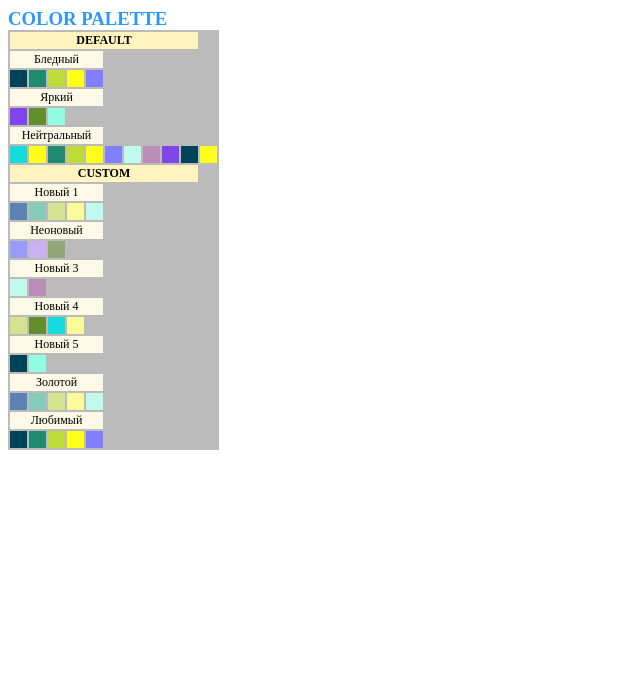
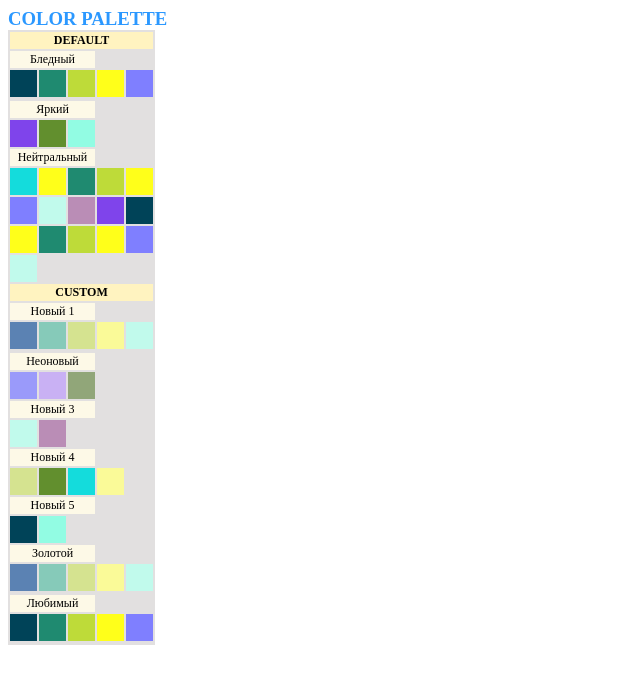
Before and after one commit to ENNA-Egor/SuperJS, a plain HTML site: page index.html in a window 1280 px wide. Shown: the whole page, without its empty margins (0-640 px from the left). Drawn offline with Linux system fonts and the light colour scheme.

Commit message:
Решён вопрос перенроса палет. Спасибо чату.

```diff
--- a/asset/const.js
+++ b/asset/const.js
@@ -3,7 +3,7 @@ const COLOR_PALLETE ={
     'Default': [
         ['Бледный','004358', '1f8a70', 'bedb39', 'ffff1a', '7f7fff'],
         ['Яркий', '7f44eb', '628f2e', '92fce3'],
-        ['Нейтральный', '14dcdc', 'ffff1a','1f8a70', 'bedb39', 'ffff1a', '7f7fff', 'c1faec', 'ba8db6', '7f44eb','004358', 'ffff1a']
+        ['Нейтральный', '14dcdc', 'ffff1a','1f8a70', 'bedb39', 'ffff1a', '7f7fff', 'c1faec', 'ba8db6', '7f44eb','004358', 'ffff1a','1f8a70', 'bedb39', 'ffff1a', '7f7fff', 'c1faec']
     ],
     'Custom': [
         ['Новый 1', '5b82b3', '86cab9', 'd5e390', 'fafa98', 'c1faec'],
--- a/css/style.css
+++ b/css/style.css
@@ -19,7 +19,7 @@ td {
 
 .table{
     /* border: 1px solid rgb(163, 148, 248);  */
-    background-color: rgb(187, 187, 187);
+    background-color: rgb(226, 224, 224);
 }
 h3{
     padding: auto;
@@ -28,6 +28,6 @@ h3{
     text-transform: uppercase;
 }
 .pallet{
-    height: 15px;
-    width: 15px;
+    height: 25px;
+    width: 25px;
 }
--- a/js/main.js
+++ b/js/main.js
@@ -5,22 +5,28 @@ for (let key in COLOR_PALLETE){
     for(let i=0; i<COLOR_PALLETE[key].length; i++ ){
         let row = document.createElement('tr')
         row.innerHTML =`
-            <td colspan="5" class="pod">${COLOR_PALLETE[key][i][0]}</td>
+            <td colspan="3" class="pod">${COLOR_PALLETE[key][i][0]}</td>
             `
             document.querySelector('table').append(row)
-            for (let n=1;n<COLOR_PALLETE[key][i].length;n++){
-            let newrow = document.createElement('td')
-            newrow.innerHTML =`
-                <tr></tr>
-                `
-                document.querySelector('table').append(newrow);
-                let bgColor = ('#'+COLOR_PALLETE[key][i][n]);
-                newrow.style.backgroundColor = bgColor;
-                newrow.classList.add('pallet');
+            const table = document.querySelector('table');
+            let colCount = 0;
+            let currentRow = document.createElement('tr');
+            table.append(currentRow);
 
-                // if(COLOR_PALLETE[key][i][n]==''){
-                //     newrow.style.display='none';
-                // }
+            for (let n = 1; n < COLOR_PALLETE[key][i].length; n++) {
+              let newCol = document.createElement('td');
+              let bgColor = ('#' + COLOR_PALLETE[key][i][n]);
+              newCol.style.backgroundColor = bgColor;
+              newCol.classList.add('pallet');
+
+              currentRow.append(newCol);
+              colCount++;
+
+              if (colCount == 5) {
+                currentRow = document.createElement('tr');
+                table.append(currentRow);
+                colCount = 0;
+              }
             }
     }
 }
```
